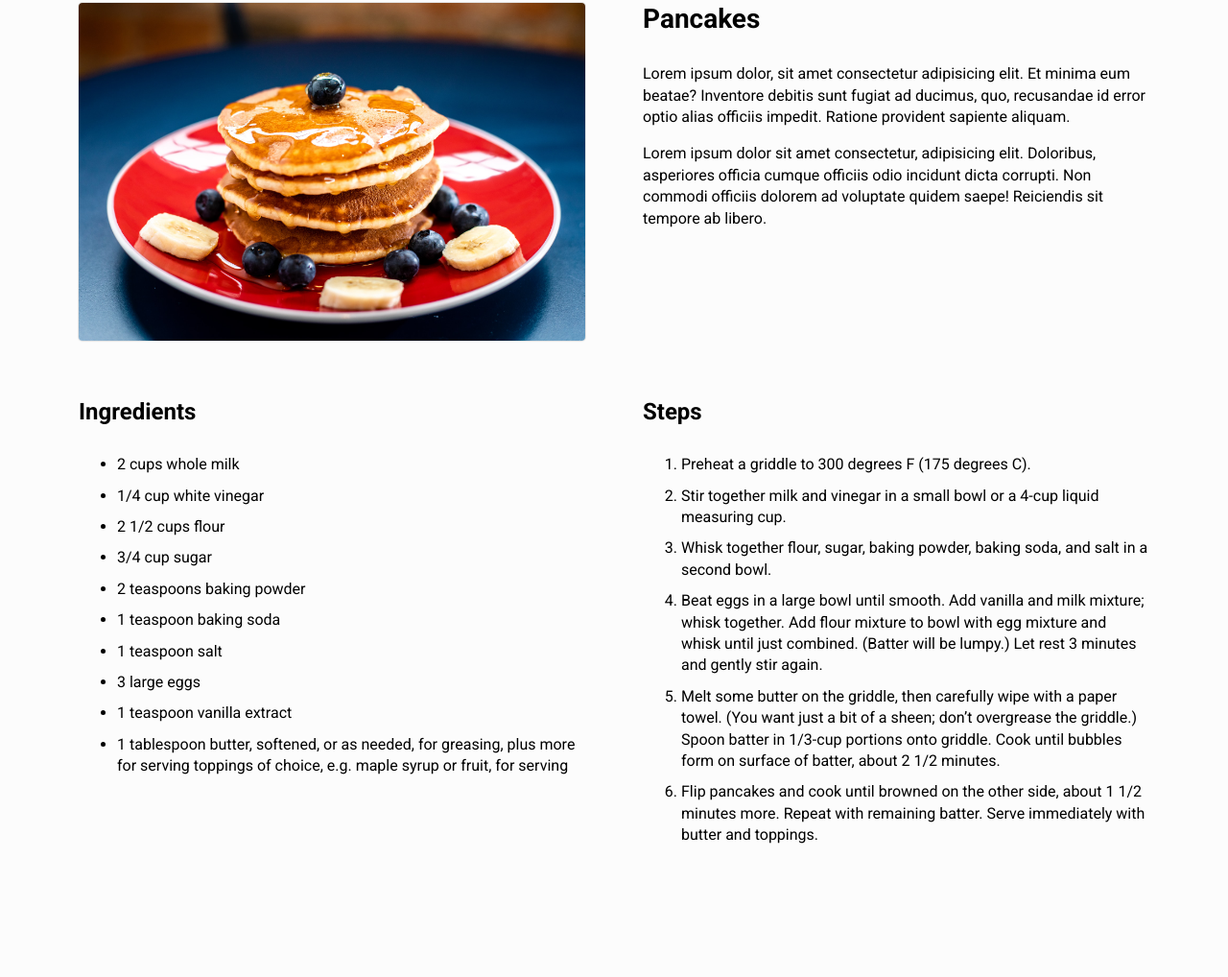
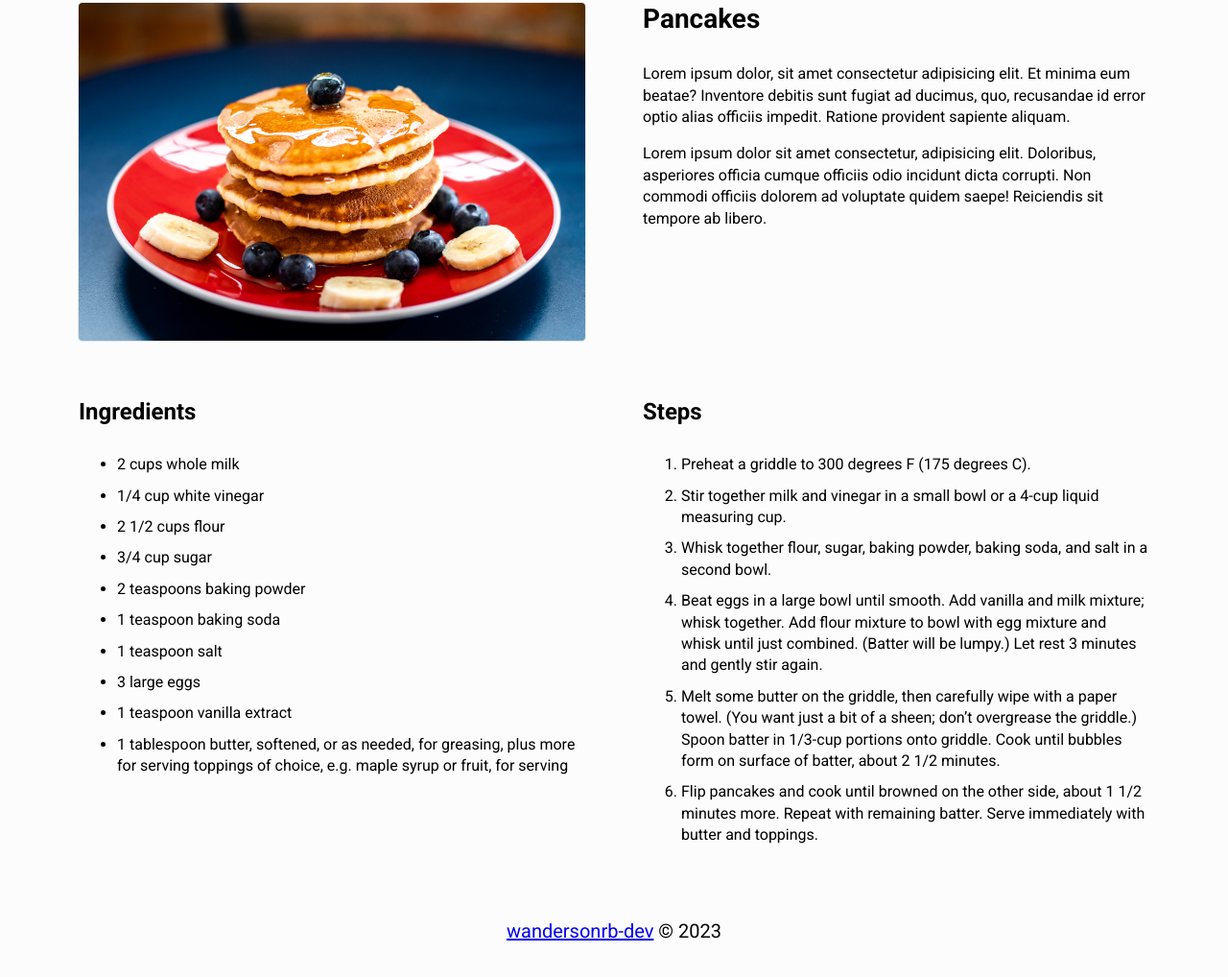
Before and after one commit to wandersonrb-dev/odin-recipes, a plain HTML site: page recipes/recipe.html in a window 1280 px wide. Shown: the part 181-1199 px from the top of the page at 96% size. Before the commit the page ends 1139 px from the top, so only its background shows below. Drawn offline with Linux system fonts and the light colour scheme.

Commit message:
Add footer

```diff
--- a/css/recipe.css
+++ b/css/recipe.css
@@ -31,3 +31,9 @@
     margin-bottom: 10px;
     line-height: 1.4;
 }
+
+.footer {
+    text-align: center;
+    font-size: 20px;
+    margin-bottom: 60px;
+}
--- a/recipes/recipe.html
+++ b/recipes/recipe.html
@@ -54,6 +54,12 @@
       </ol>
     </div>
   </div>
+
+  <div class="footer">
+    <p>
+      <a href="https://www.github.com/wandersonrb-dev" target="_blank" rel="noopener noreferrer">wandersonrb-dev</a> &copy; 2023
+    </p>
+  </div>
 </body>
 
 </html>
```
